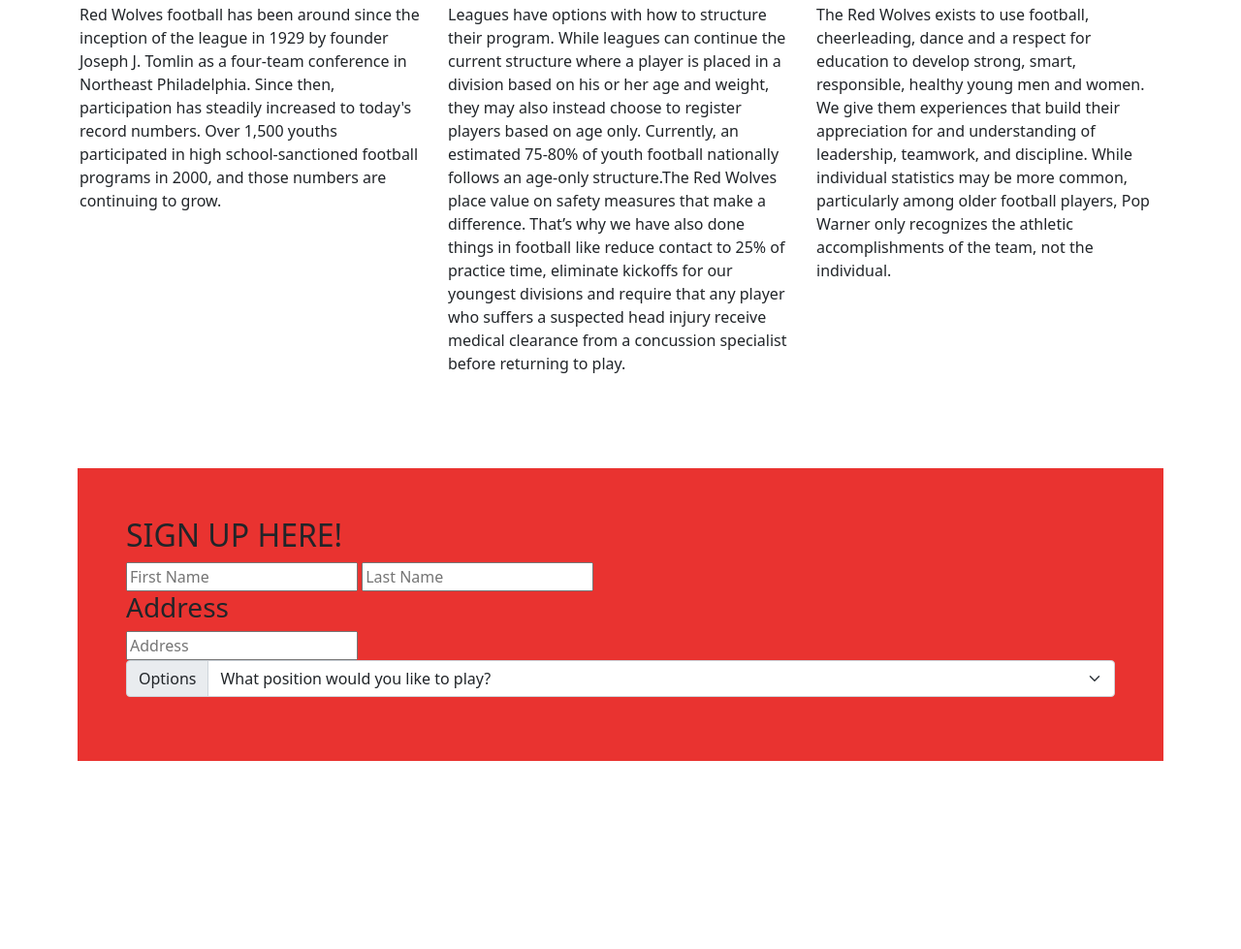
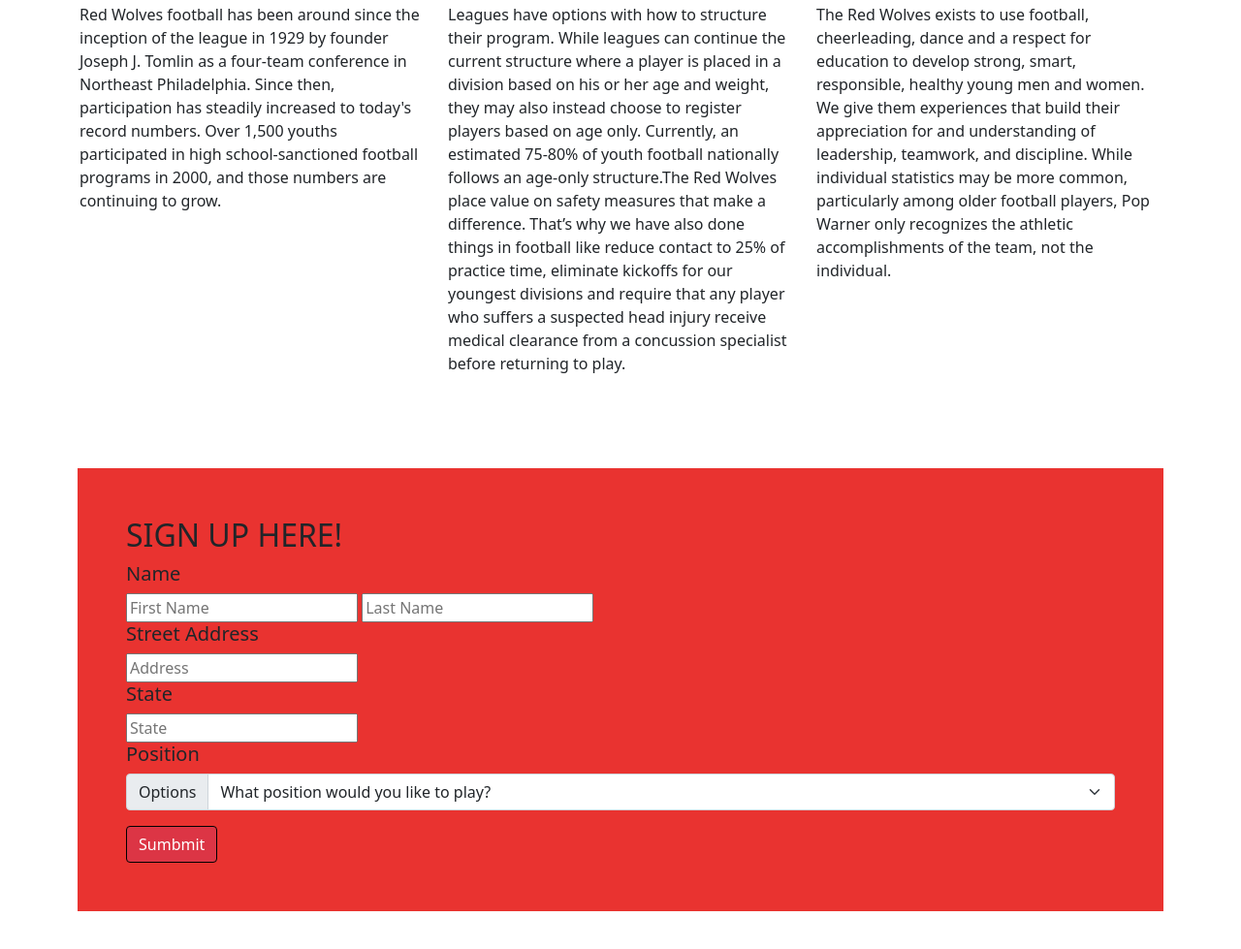
Before and after one commit to Nyx-Grove/footballLandingPage, a plain HTML site: page football/index.html in a window 1280 px wide. Shown: the part 919-1898 px from the top of the page at 97% size. Before the commit the page ends 1784 px from the top, so only its background shows below. Drawn offline with nearby package versions, Linux system fonts and the light colour scheme.

Commit message:
fixed form

```diff
--- a/football/index.html
+++ b/football/index.html
@@ -91,12 +91,16 @@
     <div class="form">
       <form>
         <h2>SIGN UP HERE!</h2>
+        <h5>Name</h5>
         <input class="textInput" placeholder="First Name">
         <input class="textInput" placeholder="Last Name">
         <br>
-        <h3>Address</h3>
+        <h5>Street Address</h5>
         <input class="textInput" placeholder="Address">
 
+        <h5>State</h5>
+        <input class="textInput" placeholder="State">
+          <h5>Position</h5>
         <div class="input-group mb-3">
           <label class="input-group-text" for="inputGroupSelect01">Options</label>
             <select class="form-select" idr="inputGroupSelect01">
@@ -115,7 +119,7 @@
                 <option value="12">TE</option>
             </select>
         </div>
-
+        <button class="btn btn-danger" type="submit">Sumbmit</button>
       </form>
     </div>
 
--- a/football/styles.css
+++ b/football/styles.css
@@ -25,3 +25,7 @@
     margin: 80px;
     padding: 50px;
 }
+
+.btn{
+    border: 1px solid black;
+}
```
